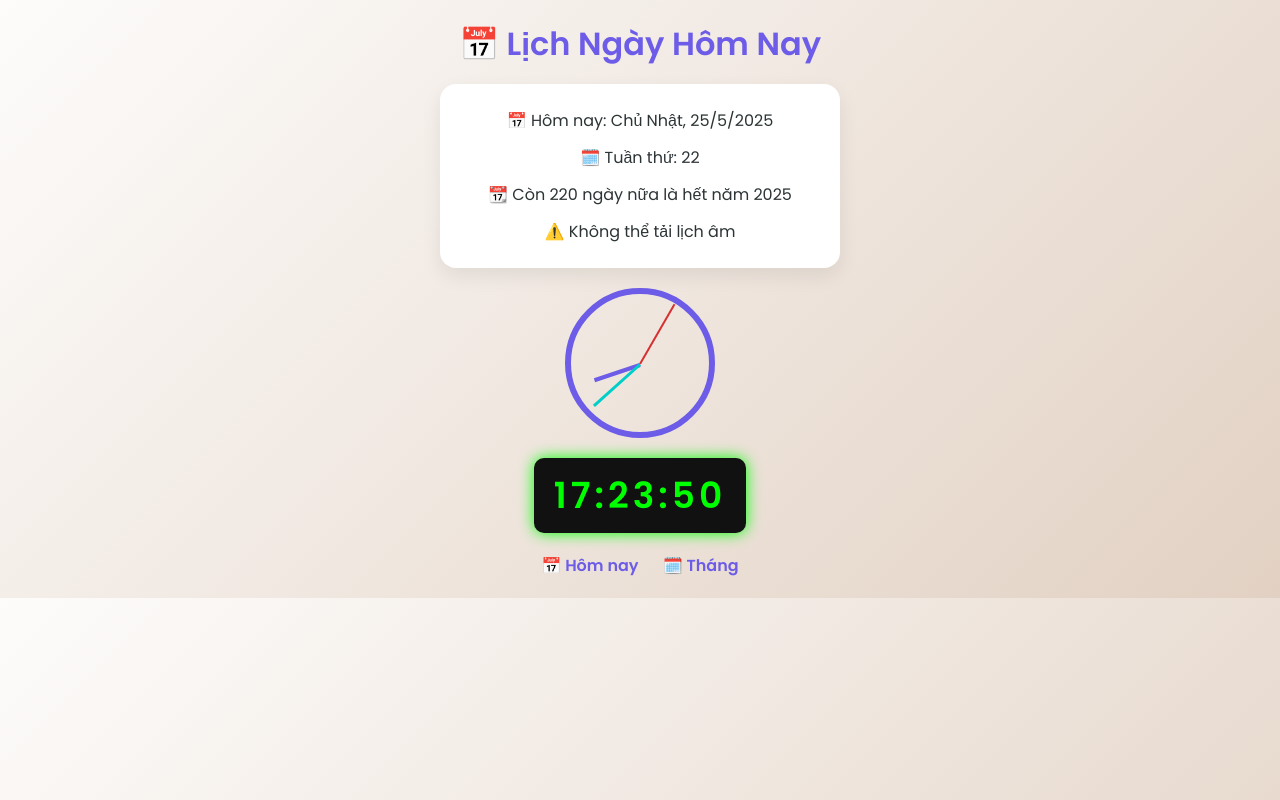
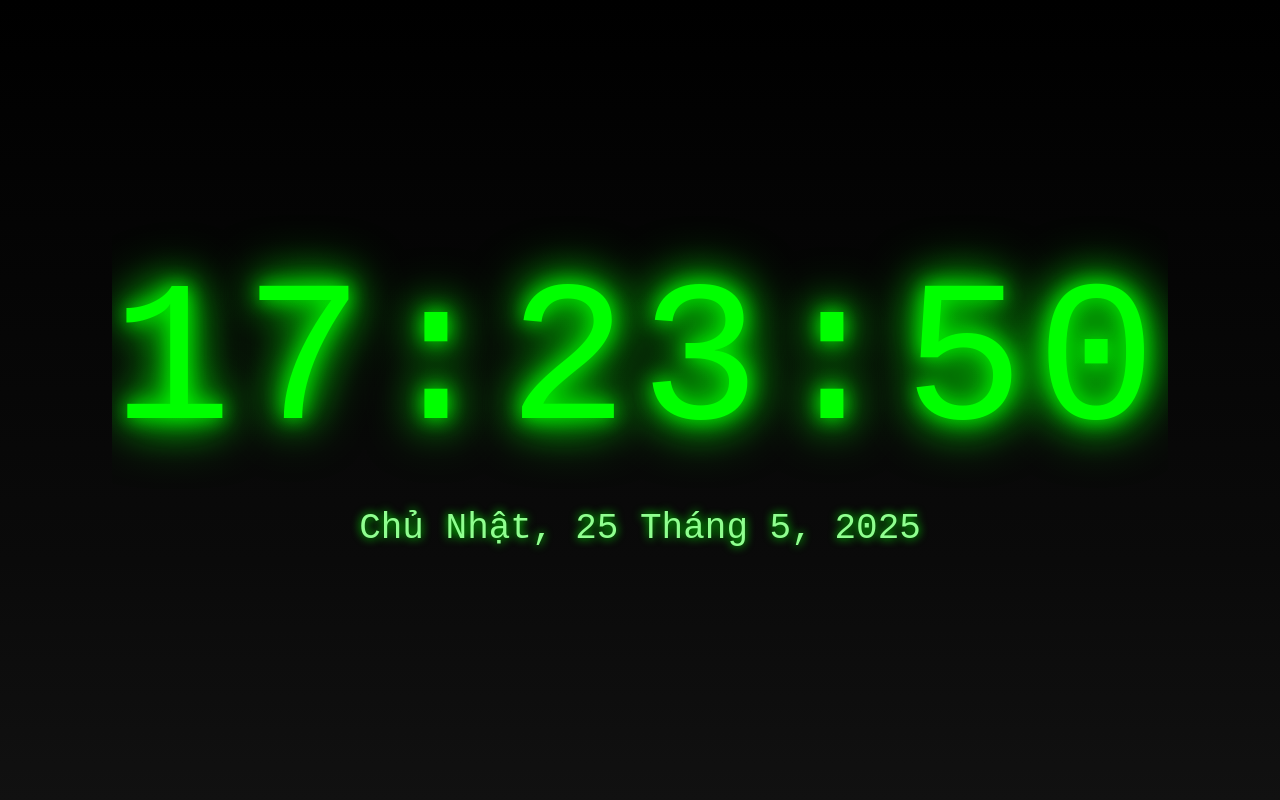
Before and after one commit to nhattan203/lichvannien, a plain HTML site: page index.html in a window 1280 px wide. Drawn offline with Linux system fonts and the light colour scheme; no server answers.

Commit message:
Update index.html

```diff
--- a/index.html
+++ b/index.html
@@ -1,186 +1,91 @@
 <!DOCTYPE html>
 <html lang="vi">
 <head>
-  <meta charset="UTF-8" />
-  <meta name="viewport" content="width=device-width, initial-scale=1.0"/>
-  <title>📅 Lịch Ngày Hôm Nay</title>
-  <link href="https://fonts.googleapis.com/css2?family=Poppins:wght@400;600&display=swap" rel="stylesheet" />
+  <meta charset="UTF-8">
+  <title>Đồng hồ LED siêu bự sinh động</title>
+  <meta name="viewport" content="width=device-width, initial-scale=1">
   <style>
-    :root {
-      --primary: #6C5CE7;
-      --background: linear-gradient(135deg, #fdfcfb 0%, #e2d1c3 100%);
-      --text: #2d3436;
-      --card: #ffffff;
-      --highlight: #fd79a8;
-    }
-
-    * {
-      box-sizing: border-box;
+    html, body {
+      height: 100%;
       margin: 0;
       padding: 0;
-    }
-
-    body {
-      font-family: 'Poppins', sans-serif;
-      background: var(--background);
-      color: var(--text);
-      padding: 20px;
-      text-align: center;
-    }
-
-    h1 {
-      color: var(--primary);
-      margin-bottom: 16px;
-    }
-
-    .info {
-      background: var(--card);
-      padding: 24px;
-      max-width: 400px;
-      margin: 0 auto 20px auto;
-      border-radius: 16px;
-      box-shadow: 0 8px 20px rgba(0,0,0,0.08);
-      display: flex;
-      flex-direction: column;
-      gap: 12px;
-    }
-
-    .info p {
-      font-size: 16px;
-      font-weight: 500;
-    }
-
-    nav {
-      margin-top: 20px;
-    }
-
-    nav a {
-      text-decoration: none;
-      color: var(--primary);
-      font-weight: bold;
-      margin: 0 10px;
-    }
-
-    .clock-section {
+      background: linear-gradient(to bottom, #000000, #0a0a0a 70%, #111);
+      font-family: 'Courier New', monospace;
+      color: #00ff00;
       display: flex;
       flex-direction: column;
       align-items: center;
-      gap: 20px;
-      margin-top: 20px;
+      justify-content: center;
+      overflow: hidden;
     }
 
-    .led-clock {
-      font-size: 36px;
-      font-weight: bold;
-      background: #111;
-      color: #0f0;
-      padding: 10px 20px;
-      border-radius: 10px;
-      box-shadow: 0 0 15px #0f0;
-      letter-spacing: 4px;
+    #clock {
+      font-size: 200px;
+      letter-spacing: 12px;
+      text-shadow: 0 0 20px #00ff00, 0 0 40px #00ff00, 0 0 60px #00ff00;
+      user-select: none;
+      animation: pulse 1s infinite ease-in-out;
     }
 
-    .analog-clock {
-      width: 150px;
-      height: 150px;
-      border: 6px solid #6C5CE7;
-      border-radius: 50%;
-      position: relative;
-      margin: 0 auto;
+    #date {
+      margin-top: 30px;
+      font-size: 36px;
+      text-shadow: 0 0 10px #00ff00;
+      color: #8fff8f;
     }
 
-    .hand {
-      position: absolute;
-      width: 50%;
-      height: 2px;
-      background: #2d3436;
-      top: 50%;
-      left: 50%;
-      transform-origin: 0% 50%;
-      transform: rotate(90deg);
+    @keyframes pulse {
+      0%, 100% {
+        transform: scale(1);
+      }
+      50% {
+        transform: scale(1.03);
+      }
     }
 
-    .hand.hour { width: 35%; height: 4px; background: #6C5CE7; }
-    .hand.minute { width: 45%; height: 3px; background: #00cec9; }
-    .hand.second { background: #d63031; }
+    @media (max-width: 768px) {
+      #clock {
+        font-size: 80px;
+        letter-spacing: 4px;
+      }
 
-    @media (max-width: 600px) {
-      .info { padding: 16px; }
-      h1 { font-size: 20px; }
-      .info p { font-size: 14px; }
-      .led-clock { font-size: 28px; }
+      #date {
+        font-size: 20px;
+      }
     }
+      <nav>
+    <a href="index.html">📅 Hôm nay</a>
+    <a href="lich-thang.html">🗓️ Tháng</a>
+  </nav>
   </style>
 </head>
 <body>
-  <h1>📅 Lịch Ngày Hôm Nay</h1>
 
-  <div class="info">
-    <p id="currentDate">📅 Hôm nay: ...</p>
-    <p id="weekNumber">🗓️ Tuần: ...</p>
-    <p id="daysLeft">📆 Còn ... ngày nữa là hết năm</p>
-    <p id="lunarDate">🌗 Âm lịch: ...</p>
-  </div>
-
-  <div class="clock-section">
-    <div class="analog-clock">
-      <div class="hand hour" id="hourHand"></div>
-      <div class="hand minute" id="minuteHand"></div>
-      <div class="hand second" id="secondHand"></div>
-    </div>
-
-    <div class="led-clock" id="ledClock">00:00:00</div>
-  </div>
-
-  <nav>
-    <a href="index.html">📅 Hôm nay</a>
-    <a href="lich-thang.html">🗓️ Tháng</a>
-  </nav>
+  <div id="clock">00:00:00</div>
+  <div id="date">Thứ Hai, 26 Tháng 5, 2025</div>
 
   <script>
-    const now = new Date();
-    const weekdays = ["Chủ Nhật", "Thứ Hai", "Thứ Ba", "Thứ Tư", "Thứ Năm", "Thứ Sáu", "Thứ Bảy"];
-    document.getElementById("currentDate").textContent = `📅 Hôm nay: ${weekdays[now.getDay()]}, ${now.toLocaleDateString("vi-VN")}`;
-    const startOfYear = new Date(now.getFullYear(), 0, 1);
-    const weekNumber = Math.ceil((((now - startOfYear) / 86400000) + startOfYear.getDay() + 1) / 7);
-    document.getElementById("weekNumber").textContent = `🗓️ Tuần thứ: ${weekNumber}`;
-    const endOfYear = new Date(now.getFullYear(), 11, 31);
-    const daysLeft = Math.ceil((endOfYear - now) / 86400000);
-    document.getElementById("daysLeft").textContent = `📆 Còn ${daysLeft} ngày nữa là hết năm ${now.getFullYear()}`;
+    function updateClock() {
+      const now = new Date();
+      const h = String(now.getHours()).padStart(2, '0');
+      const m = String(now.getMinutes()).padStart(2, '0');
+      const s = String(now.getSeconds()).padStart(2, '0');
+      document.getElementById('clock').textContent = `${h}:${m}:${s}`;
 
-    function updateClocks() {
-      const now = new Date();
-      const h = now.getHours();
-      const m = now.getMinutes();
-      const s = now.getSeconds();
+      const weekdays = ['Chủ Nhật', 'Thứ Hai', 'Thứ Ba', 'Thứ Tư', 'Thứ Năm', 'Thứ Sáu', 'Thứ Bảy'];
+      const months = ['Tháng 1', 'Tháng 2', 'Tháng 3', 'Tháng 4', 'Tháng 5', 'Tháng 6', 'Tháng 7', 'Tháng 8', 'Tháng 9', 'Tháng 10', 'Tháng 11', 'Tháng 12'];
 
-      // LED clock
-      document.getElementById("ledClock").textContent =
-        `${String(h).padStart(2, "0")}:${String(m).padStart(2, "0")}:${String(s).padStart(2, "0")}`;
+      const day = weekdays[now.getDay()];
+      const date = now.getDate();
+      const month = months[now.getMonth()];
+      const year = now.getFullYear();
 
-      // Analog clock
-      const hourDeg = (h % 12) * 30 + m * 0.5;
-      const minuteDeg = m * 6;
-      const secondDeg = s * 6;
-      document.getElementById("hourHand").style.transform = `rotate(${hourDeg}deg)`;
-      document.getElementById("minuteHand").style.transform = `rotate(${minuteDeg}deg)`;
-      document.getElementById("secondHand").style.transform = `rotate(${secondDeg}deg)`;
+      document.getElementById('date').textContent = `${day}, ${date} ${month}, ${year}`;
     }
 
-    updateClocks();
-    setInterval(updateClocks, 1000);
+    updateClock();
+    setInterval(updateClock, 1000);
+  </script>
 
-    // Âm lịch
-    fetch('https://script.google.com/macros/s/AKfycbzk1k3wh6KS0B3yDJzZm07HTYgmkP6sGd0HzhAjN5Kh3bGlFJgRRa93aFHzdNCOP1fz/exec')
-      .then(res => res.json())
-      .then(data => {
-        const lunar = data.ngayAmLich;
-        const lunarNote = data.ngayDacBiet ? ` (${data.ngayDacBiet})` : '';
-        document.getElementById("lunarDate").textContent = `🌗 Âm lịch: ${lunar}${lunarNote}`;
-      })
-      .catch(() => {
-        document.getElementById("lunarDate").textContent = "⚠️ Không thể tải lịch âm";
-      });
-  </script>
 </body>
 </html>
```
